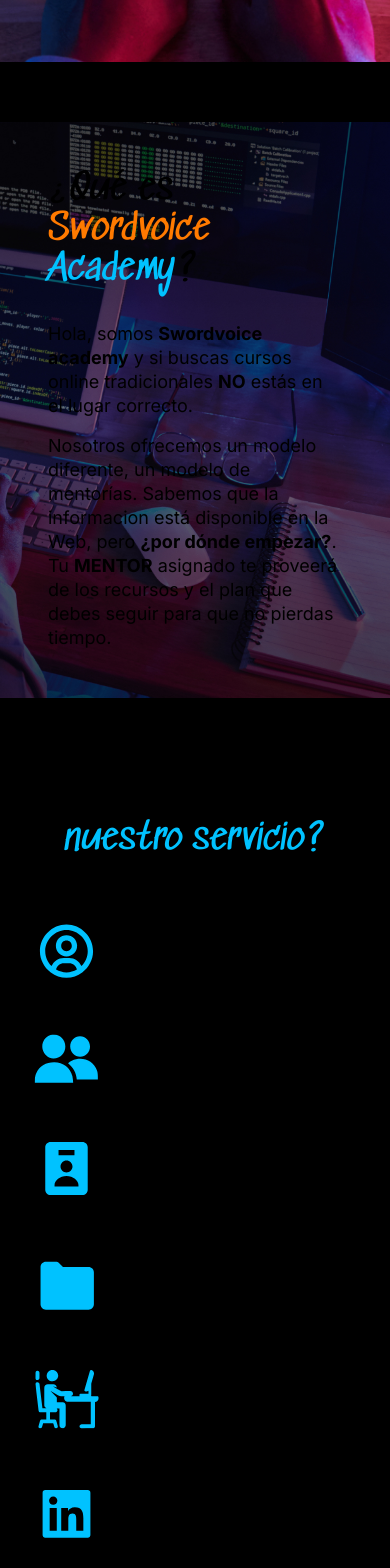
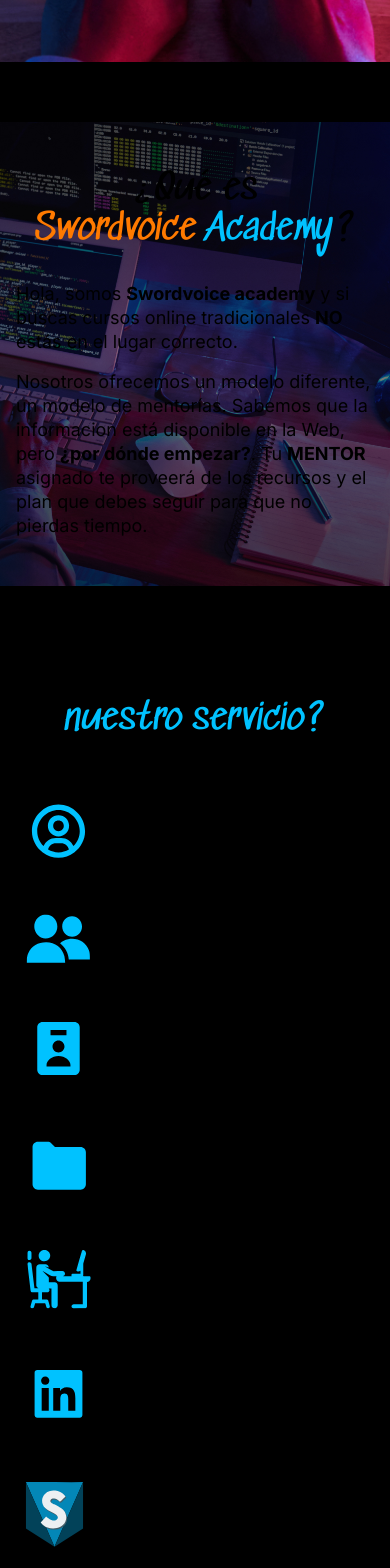
Before and after one commit to ilemarandrade/landing-swordvoice-2.0, a Next.js app: page / in a window 390 px wide. Shown: the part 780-2348 px from the top of the page. Built offline with nearby package versions, Linux system fonts and the light colour scheme.

Commit message:
fix: page main

```diff
--- a/src/app/page.tsx
+++ b/src/app/page.tsx
@@ -44,9 +44,12 @@
       </div>
       <div className="h-[58px] bg-[black] w-full"></div>
       {/* Second Page */}
-      <div className="px-12 py-12 sm:px-20 md:px-32 md:py-32 lg:min-h-screen bg-whatIsSwordvoices w-full bg-cover bg-bottom bg-no-repeat flex justify-end items-center">
+      <div className="px-4 py-12 sm:px-20 md:px-32 md:py-32 lg:min-h-screen bg-whatIsSwordvoices w-full bg-cover bg-bottom bg-no-repeat flex justify-end items-center">
         <div className="w-full lg:w-[45%]">
-          <Typography variant="h1" className="mb-8 font-sedgwick">
+          <Typography
+            variant="h1"
+            className="mb-8 font-sedgwick text-center md:text-left"
+          >
             ¿Qué es <br />
             <span className="text-primary">Swordvoice</span>
             <span className="text-secondary"> Academy</span>?
@@ -67,7 +70,7 @@
       </div>
       <div className="h-[58px] bg-[black] w-full"></div>
       {/* Third Page */}
-      <div className="min-h-screen bg-[black] w-full p-6 lg:px-[100px] lg:pb-12 lg:pt-20">
+      <div className="min-h-screen bg-[black] w-full p-4 lg:px-[100px] lg:pb-12 lg:pt-20">
         <div className="grid grid-cols-1 md:grid-cols-2 gap-x-12 ">
           <div className="relative">
             <Typography
@@ -118,7 +121,7 @@
             Nuestros <span className="text-primary">Paths</span>
           </Typography>
         </div>
-        <div className="w-full px-12 bg-white py-20">
+        <div className="w-full px-4 bg-white py-20">
           <div className="grid grid-cols-2 justify-items-center">
             {pathAvailables.map(({ name, description, Icon }, index) => (
               <PathAvailable
```
